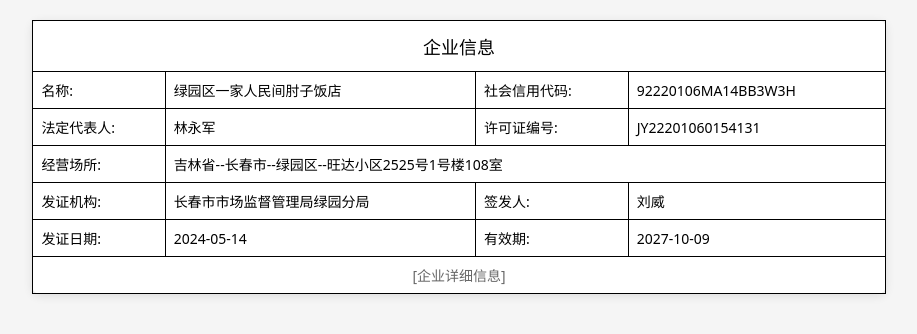
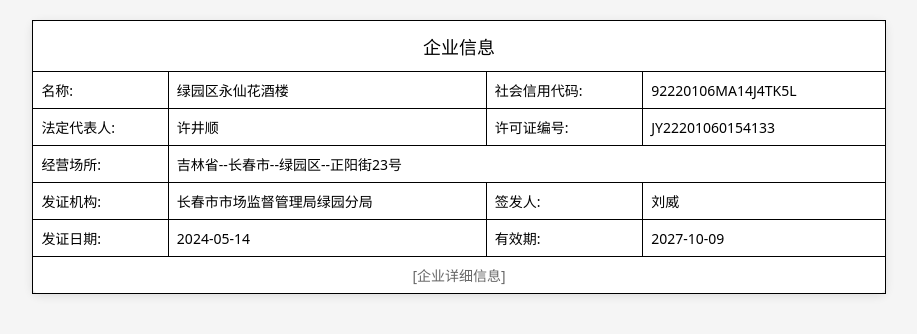
Before and after one commit to expectwebout/expectwebout.github.io, a plain HTML site: page index.html in a window 1280 px wide. Shown: the whole page, without its empty margins (181-1098 px from the left). Drawn offline with Linux system fonts and the light colour scheme.

Commit message:
Update index.html

```diff
--- a/index.html
+++ b/index.html
@@ -52,19 +52,19 @@
             </tr>
             <tr>
                 <td>名称:</td>
-                <td>绿园区一家人民间肘子饭店</td>
+                <td>绿园区永仙花酒楼</td>
                 <td>社会信用代码:</td>
-                <td>92220106MA14BB3W3H</td>
+                <td>92220106MA14J4TK5L</td>
             </tr>
             <tr>
                 <td>法定代表人:</td>
-                <td>林永军</td>
+                <td>许井顺</td>
                 <td>许可证编号:</td>
-                <td>JY22201060154131</td>
+                <td>JY22201060154133</td>
             </tr>
             <tr>
                 <td>经营场所:</td>
-                <td colspan="3">吉林省--长春市--绿园区--旺达小区2525号1号楼108室</td>
+                <td colspan="3">吉林省--长春市--绿园区--正阳街23号</td>
             </tr>
             <tr>
                 <td>发证机构:</td>
@@ -89,19 +89,19 @@
         <table class="main-table">
             <tr>
                 <td>名称:</td>
-                <td colspan="3">绿园区一家人民间肘子饭店</td>
+                <td colspan="3">绿园区永仙花酒楼</td>
             </tr>
             <tr>
                 <td>经营场所:</td>
-                <td colspan="3">吉林省--长春市--绿园区--旺达小区2525号1号楼108室</td>
+                <td colspan="3">吉林省--长春市--绿园区--正阳街23号</td>
             </tr>
             <tr>
                 <td>住所:</td>
-                <td colspan="3">吉林省--长春市--绿园区--旺达小区2525号1号楼108室</td>
+                <td colspan="3">吉林省--长春市--绿园区--正阳街23号</td>
             </tr>
             <tr>
                 <td>社会信用代码:</td>
-                <td>92220106MA14BB3W3H</td>
+                <td>92220106MA14J4TK5L</td>
                 <td>是否门店实体:</td>
                 <td>是</td>
             </tr>
@@ -147,7 +147,7 @@
             </tr>
             <tr>
                 <td>经营项目:</td>
-                <td colspan="3">保健食品销售, 热食类食品制售, 冷食类食品制售, 自制饮品制售</td>
+                <td colspan="3"> 热食类食品制售, 冷食类食品制售, 自制饮品制售</td>
             </tr>
             <tr>
                 <td>经营项目备注:</td>
@@ -193,9 +193,9 @@
             </tr>
             <tr>
                 <td>日常监管机构:</td>
-                <td>春城市场监督管理所</td>
+                <td>正阳市场监督管理所</td>
                 <td>日常监管人员:</td>
-                <td>张利, 孙欢庆</td>
+                <td>王頔，陈婷</td>
             </tr>
             <tr>
                 <td colspan="4" class="detail-btn" onclick="hideDetail()">返回</td>
```
